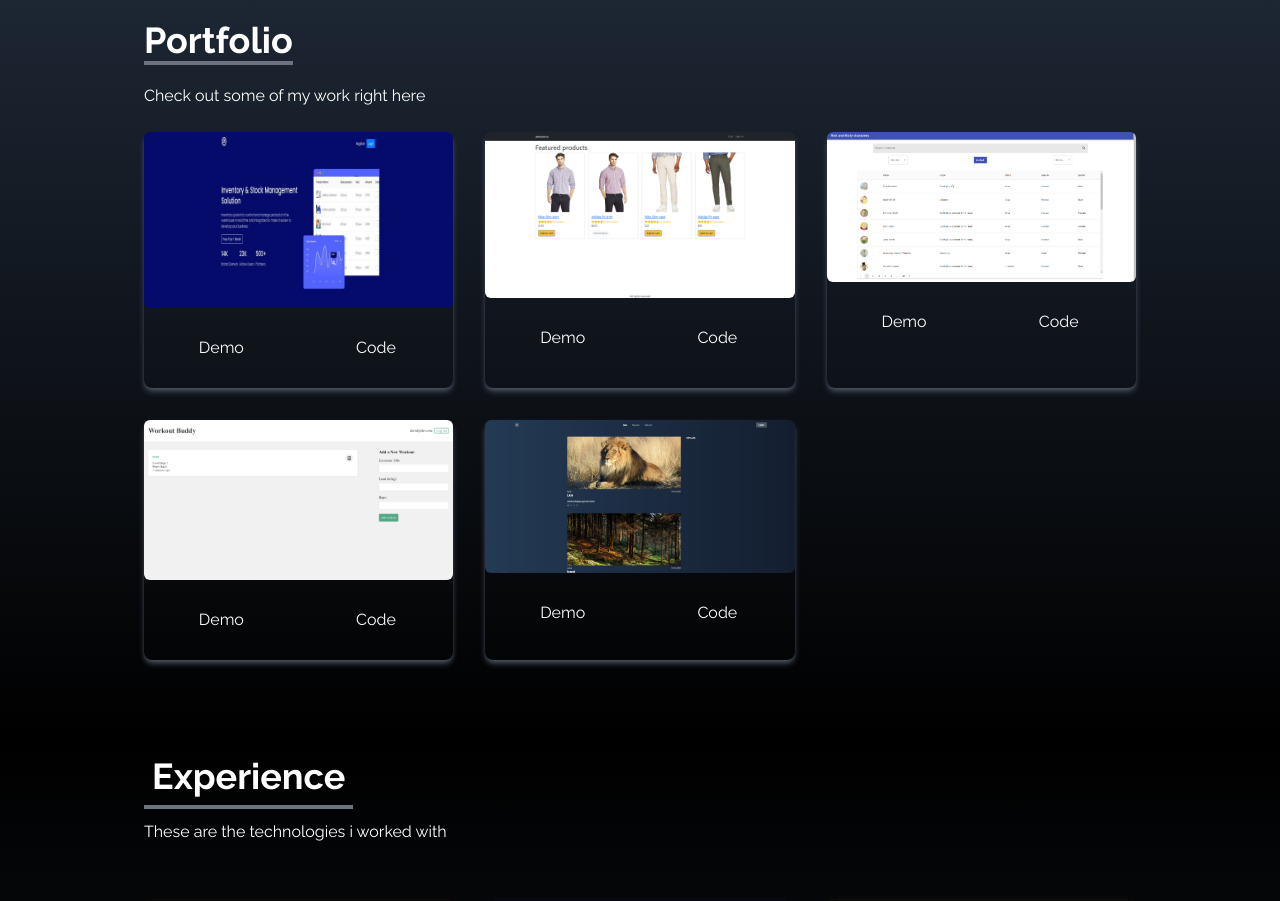
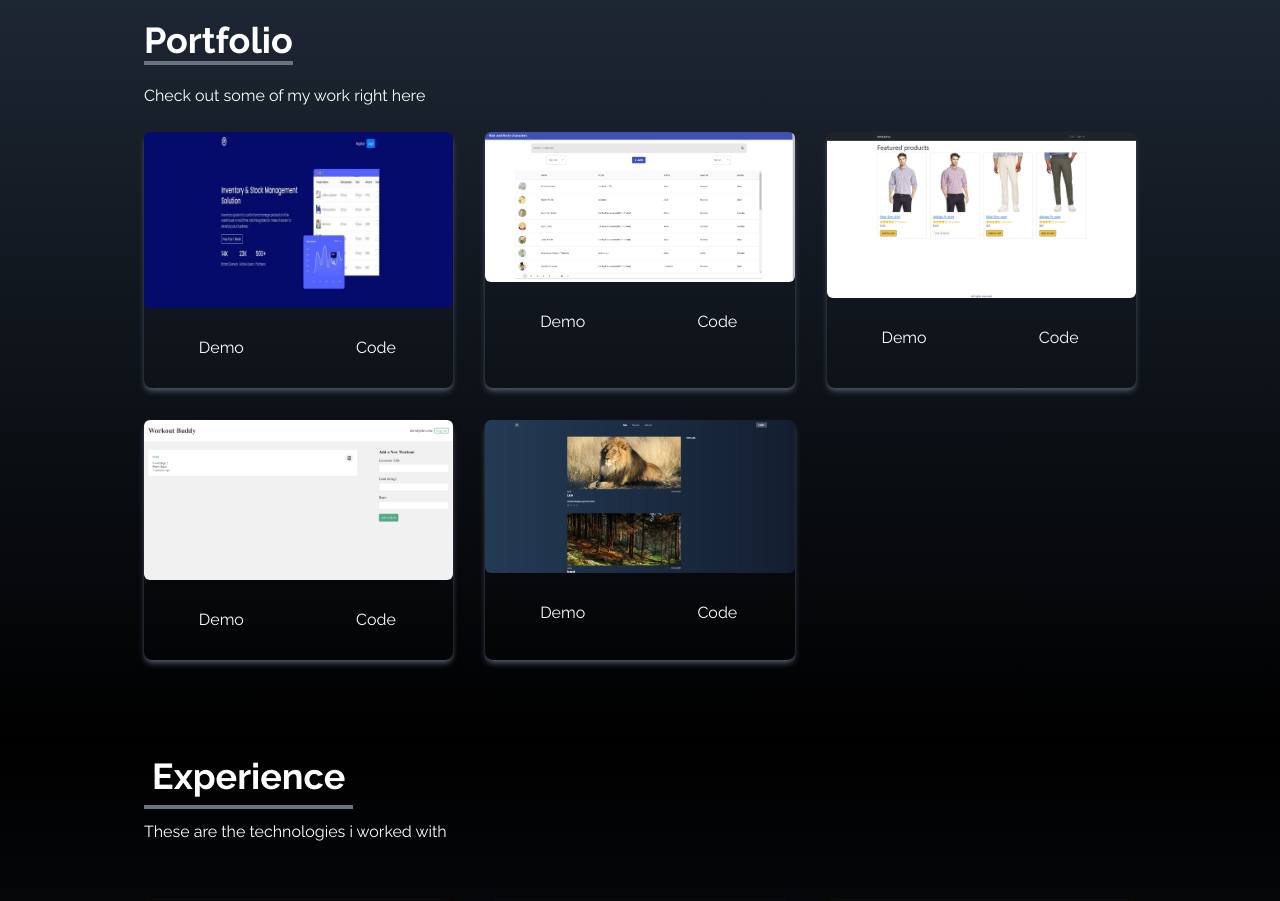
Before and after one commit to davidght1/Portfolio, a React (Create React App) app: page / in a window 1280 px wide. Shown: the part 860-1761 px from the top of the page. Built offline with nearby package versions, Linux system fonts and the light colour scheme.

Commit message:
modified:   src/components/Portfolio.jsx

```diff
--- a/src/components/Portfolio.jsx
+++ b/src/components/Portfolio.jsx
@@ -14,15 +14,15 @@ const Portfolio = () => {
     },
     {
       id: 1,
+      src: rick,
+      demo: "https://rick-and-morty-davidght1.vercel.app",
+      code: "https://github.com/davidght1/RickAndMorty",
+    },
+    {
+      id: 2,
       src: amazona,
       demo: "https://mern-amazona-app-2gxt.onrender.com",
       code: "https://github.com/davidght1/amazonMern",
-    },
-    {
-      id: 2,
-      src: rick,
-      demo: "https://rick-and-morty-davidght1.vercel.app",
-      code: "https://github.com/davidght1/RickAndMorty",
     },
     {
       id: 3,
```
